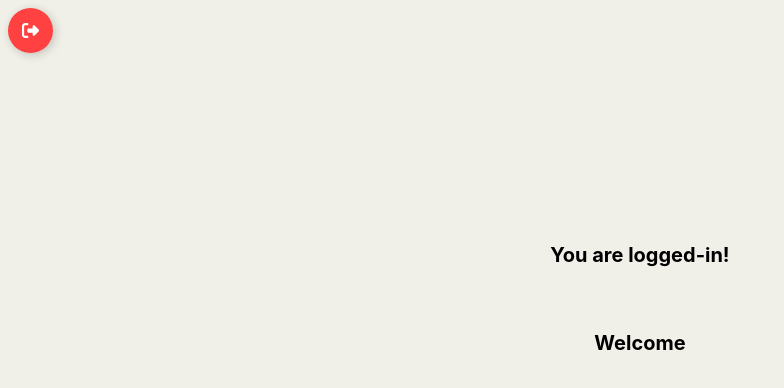
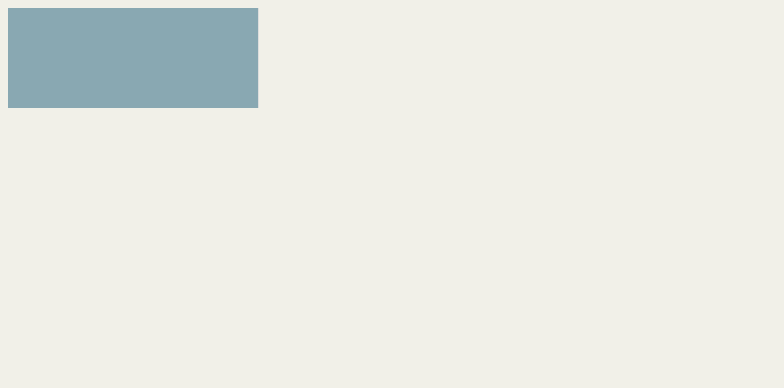
Before and after one commit to doeiit00/Mobile-UX-Design, an Angular app: page /home in a window 1280 px wide. Shown: the top 388 px of the page, without its empty margins (0-784 px from the left). Built offline with nearby package versions, Linux system fonts and the light colour scheme.

Commit message:
Sidebar
Co-Authored-By: Dominik <147036891+doeiit00@users.noreply.github.com>

```diff
--- a/src/app/components/home-page/home-page.component.css
+++ b/src/app/components/home-page/home-page.component.css
@@ -1,73 +1,35 @@
-.default{
-    font-size: 20px;
-    font-weight: bold;
-    text-align: center;
-    margin-top: 15%;
+.sidebar {
+  width: 250px;
+  background: #89A8B2;
+  border-right: 1px solid #ddd;
+  height: 100px;
 }
-
-.Btn {
-  display: flex;
-  align-items: center;
-  justify-content: flex-start;
-  width: 45px;
-  height: 45px;
+.search-box {
+  width: 100%;
+  padding: 10px;
+  margin-bottom: 15px;
   border: none;
-  border-radius: 50%;
+  border-radius: 5px;
+  outline: none;
+  font-size: 16px;
+  box-shadow: 0px 2px 5px rgba(0, 0, 0, 0.1);
+}
+.chat-list {
+  list-style: none;
+  padding: 0;
+  overflow-y: auto;
+  flex-grow: 1;
+}
+.chat-item {
+  padding: 12px;
   cursor: pointer;
-  position: relative;
-  overflow: hidden;
-  transition-duration: .3s;
-  box-shadow: 2px 2px 10px rgba(0, 0, 0, 0.199);
-  background-color: rgb(255, 65, 65);
+  border-bottom: 1px solid #ddd;
+  transition: background 0.3s;
 }
-
-/* plus sign */
-.sign {
-  width: 100%;
-  transition-duration: .3s;
-  display: flex;
-  align-items: center;
-  justify-content: center;
+.chat-item:hover {
+  background: #e0e0e0;
 }
-
-.sign svg {
-  width: 17px;
+.chat-item.selected {
+  background: #ccc;
+  font-weight: bold;
 }
-
-.sign svg path {
-  fill: white;
-}
-/* text */
-.text {
-  position: absolute;
-  right: 0%;
-  width: 0%;
-  opacity: 0;
-  color: white;
-  font-size: 1.2em;
-  font-weight: 600;
-  transition-duration: .3s;
-}
-/* hover effect on button width */
-.Btn:hover {
-  width: 125px;
-  border-radius: 40px;
-  transition-duration: .3s;
-}
-
-.Btn:hover .sign {
-  width: 30%;
-  transition-duration: .3s;
-  padding-left: 20px;
-}
-/* hover effect button's text */
-.Btn:hover .text {
-  opacity: 1;
-  width: 70%;
-  transition-duration: .3s;
-  padding-right: 10px;
-}
-/* button click effect*/
-.Btn:active {
-  transform: translate(2px ,2px);
-}
--- a/src/app/components/home-page/home-page.component.html
+++ b/src/app/components/home-page/home-page.component.html
@@ -1,13 +1,3 @@
+<div class="sidebar">
 
-<!-- From Uiverse.io by vinodjangid07 -->
-<button (click) = "logout()" class="Btn">
-
-  <div class="sign"><svg viewBox="0 0 512 512"><path d="M377.9 105.9L500.7 228.7c7.2 7.2 11.3 17.1 11.3 27.3s-4.1 20.1-11.3 27.3L377.9 406.1c-6.4 6.4-15 9.9-24 9.9c-18.7 0-33.9-15.2-33.9-33.9l0-62.1-128 0c-17.7 0-32-14.3-32-32l0-64c0-17.7 14.3-32 32-32l128 0 0-62.1c0-18.7 15.2-33.9 33.9-33.9c9 0 17.6 3.6 24 9.9zM160 96L96 96c-17.7 0-32 14.3-32 32l0 256c0 17.7 14.3 32 32 32l64 0c17.7 0 32 14.3 32 32s-14.3 32-32 32l-64 0c-53 0-96-43-96-96L0 128C0 75 43 32 96 32l64 0c17.7 0 32 14.3 32 32s-14.3 32-32 32z"></path></svg></div>
-
-  <div class="text">Logout</div>
-</button>
-
-<div class="default">
-  <p>You are logged-in!</p><br>
-  <p>Welcome</p>
 </div>
```
